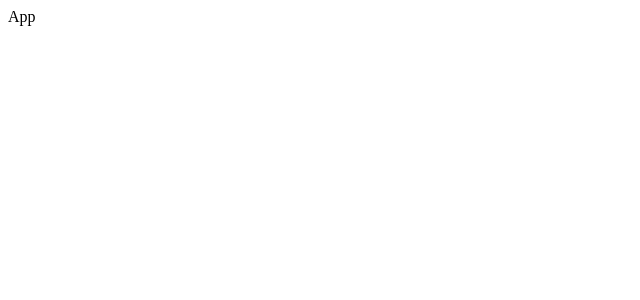
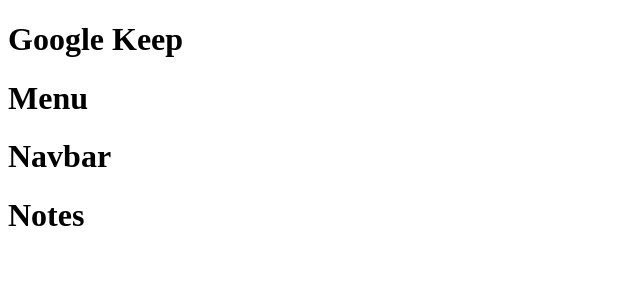
Before and after one commit to AshwiniParaye1/GoogleKeep, a React (Vite) app: page / in a window 1280 px wide. Shown: the top 300 px of the page, without its empty margins (0-640 px from the left). Built offline with nearby package versions, Linux system fonts and the light colour scheme.

Commit message:
layout structure

```diff
--- a/src/App.jsx
+++ b/src/App.jsx
@@ -1,5 +1,16 @@
+import Menu from "./MainLayout/Menu";
+import Navbar from "./MainLayout/Navbar";
+import Notes from "./MainLayout/Notes";
+
 function App() {
-  return <div>App</div>;
+  return (
+    <>
+      <h1>Google Keep</h1>
+      <Menu />
+      <Navbar />
+      <Notes />
+    </>
+  );
 }
 
 export default App;
--- a/src/MainLayout/Menu.jsx
+++ b/src/MainLayout/Menu.jsx
@@ -1,5 +1,9 @@
 function Menu() {
-  return <div>Menu</div>;
+  return (
+    <>
+      <h1>Menu</h1>
+    </>
+  );
 }
 
 export default Menu;
--- a/src/MainLayout/Navbar.jsx
+++ b/src/MainLayout/Navbar.jsx
@@ -1,5 +1,9 @@
 function Navbar() {
-  return <div>Navbar</div>;
+  return (
+    <>
+      <h1>Navbar</h1>
+    </>
+  );
 }
 
 export default Navbar;
--- a/src/MainLayout/Notes.jsx
+++ b/src/MainLayout/Notes.jsx
@@ -1,5 +1,9 @@
 function Notes() {
-  return <div>Notes</div>;
+  return (
+    <>
+      <h1>Notes</h1>
+    </>
+  );
 }
 
 export default Notes;
```
